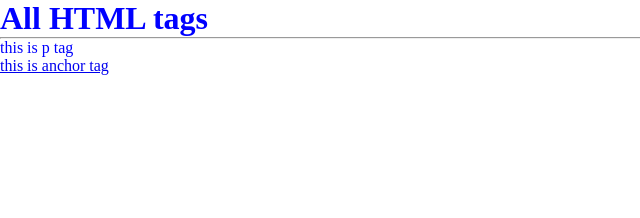
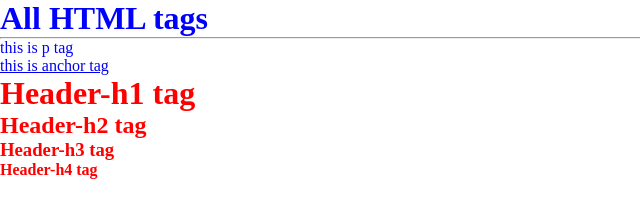
Before and after one commit to indranil-innoraft/basic-website, a plain HTML site: page index.html in a window 1280 px wide. Shown: the whole page, without its empty margins (0-640 px from the left). Drawn offline with Linux system fonts and the light colour scheme.

Commit message:
feature
added list named tags and added four headers

```diff
--- a/css/style.css
+++ b/css/style.css
@@ -8,3 +8,6 @@ body{
     color: blue;
 
 }
+.tags{
+    color: red;
+}
--- a/index.html
+++ b/index.html
@@ -11,5 +11,11 @@
     <hr>
     <p>this is p tag</p>
     <a href="#">this is anchor tag</a>
+    <ul class="tags">
+        <li><h1>Header-h1 tag</h1></li>
+        <li><h2>Header-h2 tag</h2></li>
+        <li><h3>Header-h3 tag</h3></li>
+        <li><h4>Header-h4 tag</h4></li>
+    </ul>
 </body>
 </html>
```
